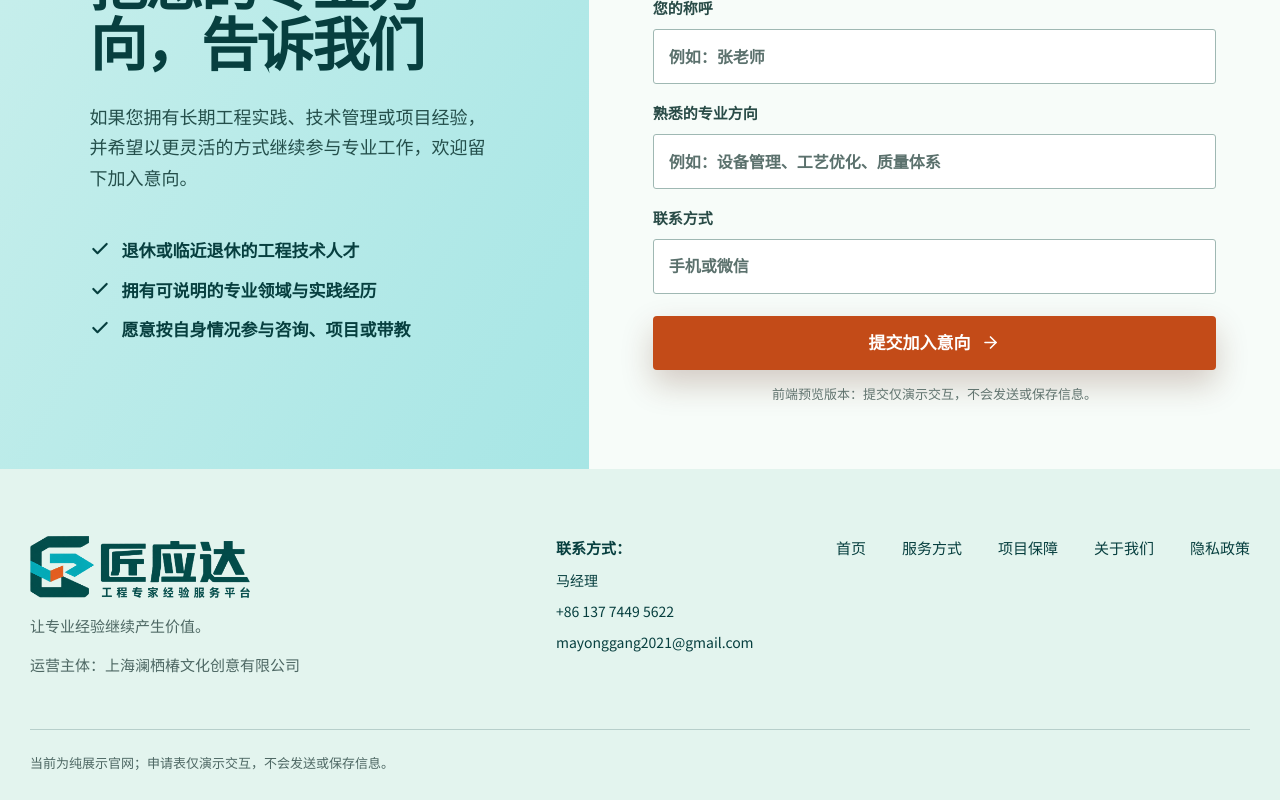
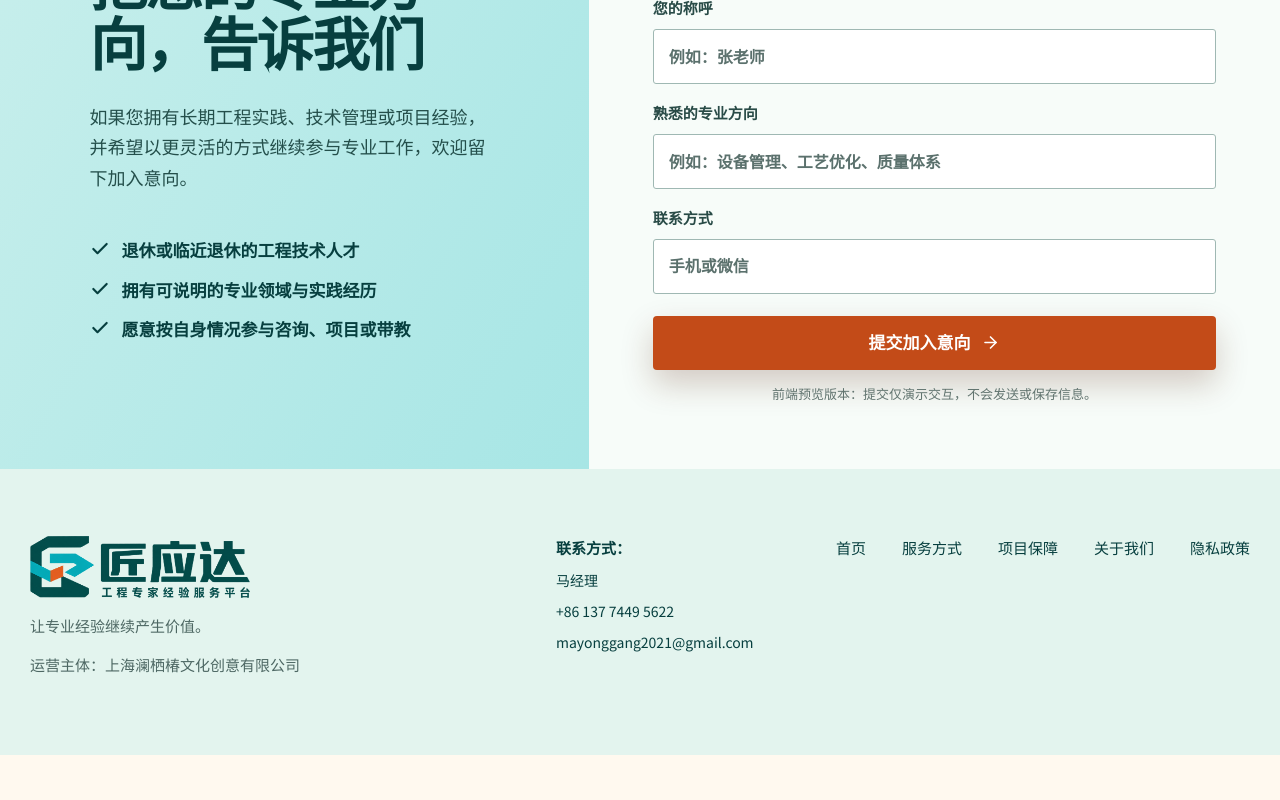
Before and after one commit to liqqy0897-max/jiangyingda-showcase, a Next.js app: page / in a window 1280 px wide. Shown: the part 2659-3459 px from the top of the page. After the commit the page ends 3414 px from the top, so only its background shows below. Built offline with nearby package versions, Linux system fonts and the light colour scheme.

Commit message:
fix: remove showcase footer note

```diff
--- a/app/components/SiteFooter.tsx
+++ b/app/components/SiteFooter.tsx
@@ -39,7 +39,6 @@ export function SiteFooter() {
           ))}
         </nav>
       </div>
-      <p className="footer-note">当前为纯展示官网；申请表仅演示交互，不会发送或保存信息。</p>
     </footer>
   );
 }
```
